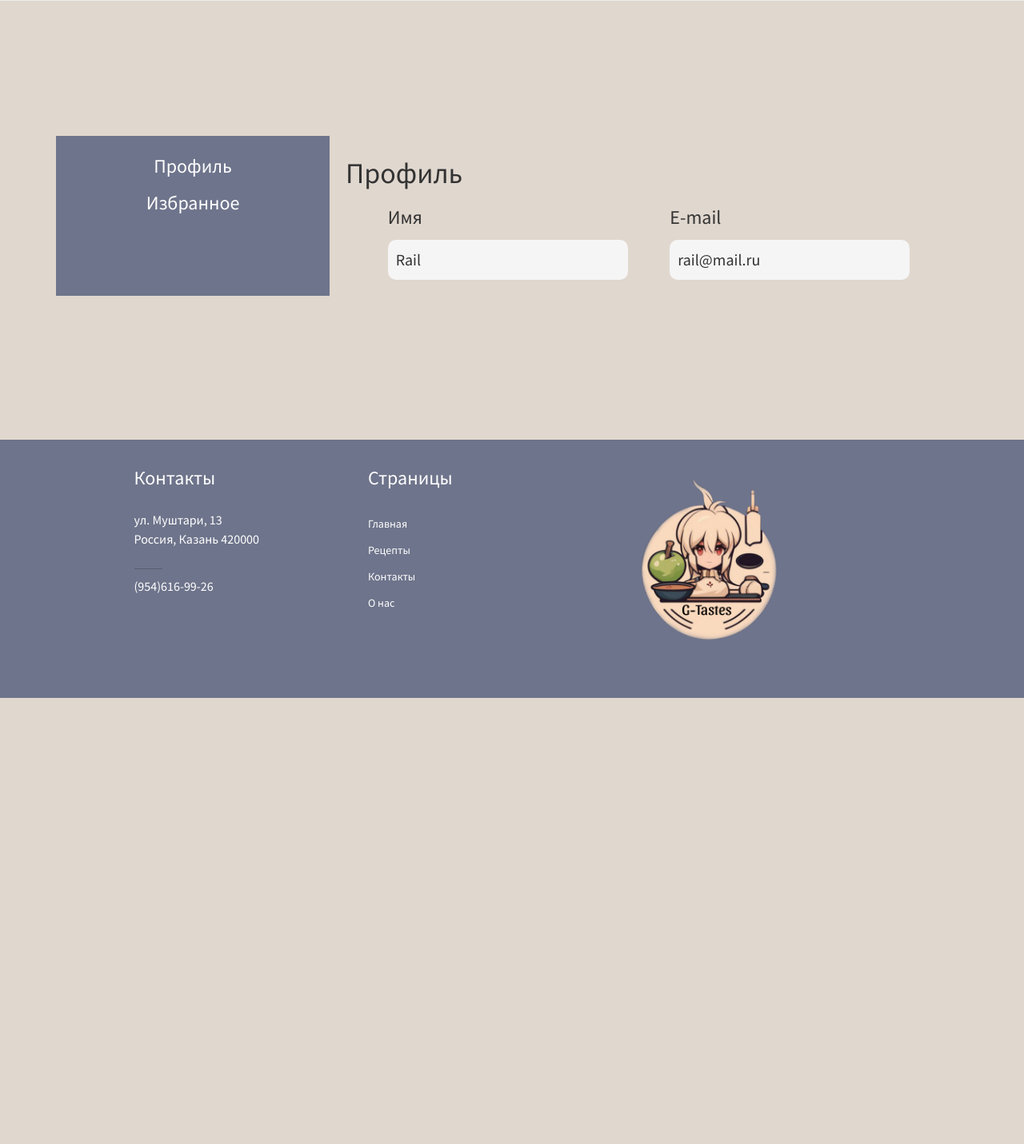
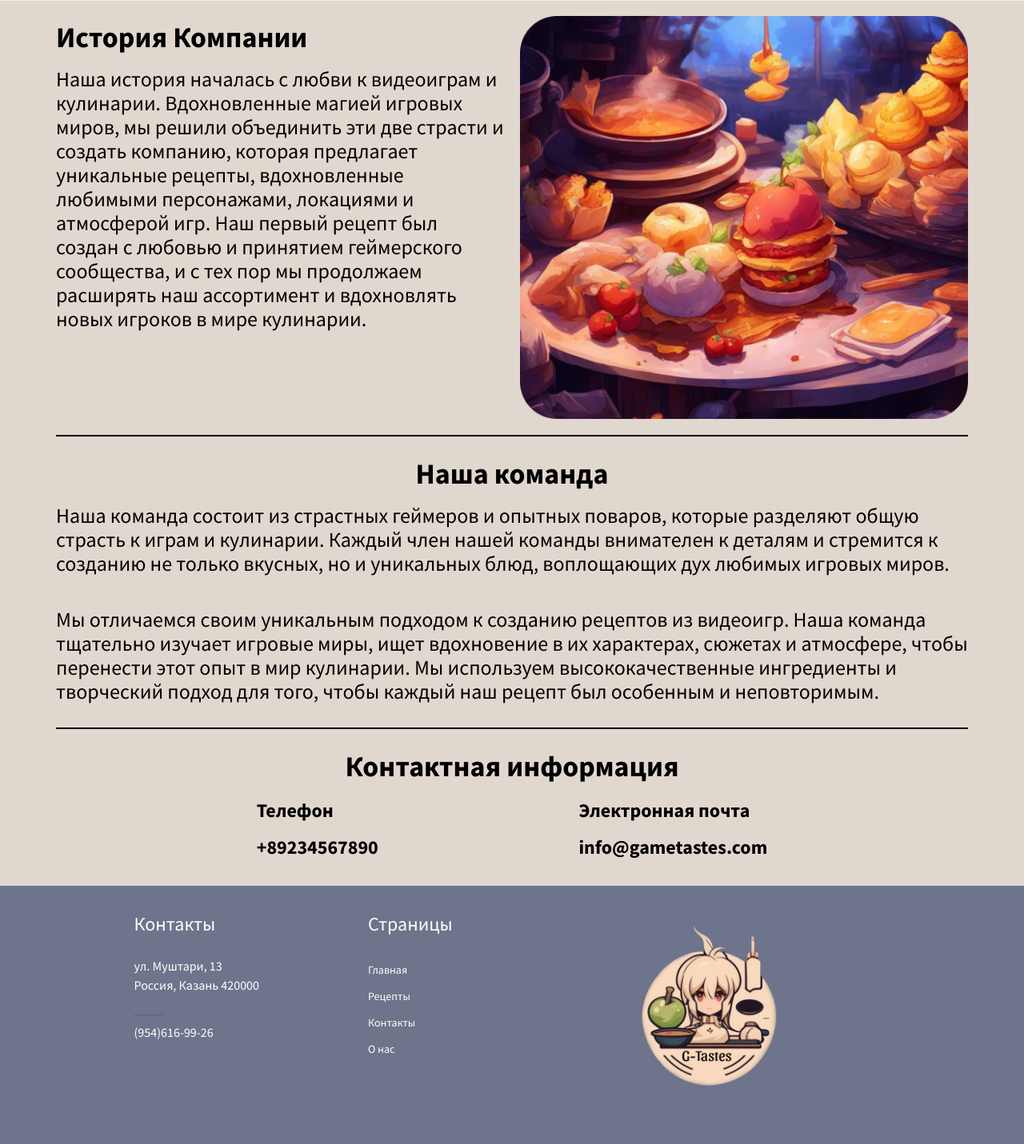
Before and after one commit to Railcka/G-Tastes, a Django app: page /account in a window 1280 px wide. Shown: the part 90-1521 px from the top of the page at 80% size. Before the commit the page ends 963 px from the top, so only its background shows below. Run offline with Django 4.2, Linux system fonts and the light colour scheme; some libraries are stand-ins or nearby versions.

Commit message:
about done

```diff
--- a/GameTastes/main/static/main/css/main.css
+++ b/GameTastes/main/static/main/css/main.css
@@ -580,3 +580,43 @@
 .div-search{
     margin-right: 60px;
 }
+
+.div-about-1{
+    display: flex;
+    margin: 20px 0;
+}
+
+.div-history{
+    width: 50%;
+    margin-right: 20px;
+}
+
+.div-img{
+    width: 50%;
+}
+
+.img-about{
+
+}
+
+.div-about-2{
+    display: flex;
+    margin: 20px 0;
+    flex-direction: column;
+    align-items: center;
+}
+
+.div-about-3{
+
+    display: flex;
+    margin: 20px 0;
+    flex-direction: column;
+    align-items: center;
+}
+
+.div-about-info{
+    width: 100%;
+    display: flex;
+    justify-content: space-evenly;
+
+}
--- a/GameTastes/main/templates/main/about.html
+++ b/GameTastes/main/templates/main/about.html
@@ -10,29 +10,46 @@
 
 {% block content %}
 
-<div class="section-account-div container">
-    <section class="section-account margin-top-20 margin-bottom-30">
+<div class="container">
+    <div class="div-about-1">
+        <div class="div-history">
+            <h2 class="color-black">История Компании</h2>
+            <p class="color-black text-g3">
+                Наша история началась с любви к видеоиграм и кулинарии. Вдохновленные магией игровых миров, мы решили объединить эти две страсти и создать компанию, которая предлагает уникальные рецепты, вдохновленные любимыми персонажами, локациями и атмосферой игр. Наш первый рецепт был создан с любовью и принятием геймерского сообщества, и с тех пор мы продолжаем расширять наш ассортимент и вдохновлять новых игроков в мире кулинарии.
+            </p>
+        </div>
+        <div class="div-img">
+            <img class="img-about" src="{% static 'main/img/Rectangle2.png' %}">
+        </div>
+    </div>
+    <hr>
 
-        <div class="div-left">
-                <a href="{% url 'account' %}"><h3 class="color-white">Профиль</h3></a>
-                <a href=""><h3 class="color-white">Избранное</h3></a>
-        </div>
+    <div class="div-about-2">
+        <h2 class="color-black">Наша команда</h2>
+        <p class="color-black text-g3">
+            Наша команда состоит из страстных геймеров и опытных поваров, которые разделяют общую страсть к играм и кулинарии. Каждый член нашей команды внимателен к деталям и стремится к созданию не только вкусных, но и уникальных блюд, воплощающих дух любимых игровых миров.
 
-        <div class="div-right padding-10">
-            <h2 class="color-text">Профиль</h2>
-            <div class="div-right-info">
-                 <div>
-                     <h3 class="account-text-title color-text">Имя</h3>
-                     <span class="account-text-info">Rail</span>
-                 </div>
-                 <div>
-                     <h3 class="account-text-title color-text">E-mail</h3>
-                     <span class="account-text-info">rail@mail.ru</span>
-                 </div>
+        </p>
+        <br>
+        <p class="color-black text-g3">
+            Мы отличаемся своим уникальным подходом к созданию рецептов из видеоигр. Наша команда тщательно изучает игровые миры, ищет вдохновение в их характерах, сюжетах и атмосфере, чтобы перенести этот опыт в мир кулинарии. Мы используем высококачественные ингредиенты и творческий подход для того, чтобы каждый наш рецепт был особенным и неповторимым.
+        </p>
+    </div>
+    <hr>
+
+    <div class="div-about-3">
+        <h2 class="color-black">Контактная информация</h2>
+        <div class="div-about-info">
+            <div class="about-info">
+                <h3 class="color-black">Телефон</h3>
+                <h3 class="color-black">+89234567890</h3>
+            </div>
+            <div class="about-info">
+                <h3 class="color-black">Электронная почта</h3>
+                <h3 class="color-black">info@gametastes.com</h3>
             </div>
         </div>
-
-    </section>
+    </div>
 </div>
 
 {% endblock %}
```
Also changed, not shown: GameTastes/main/static/main/img/Rectangle2.png (added).
